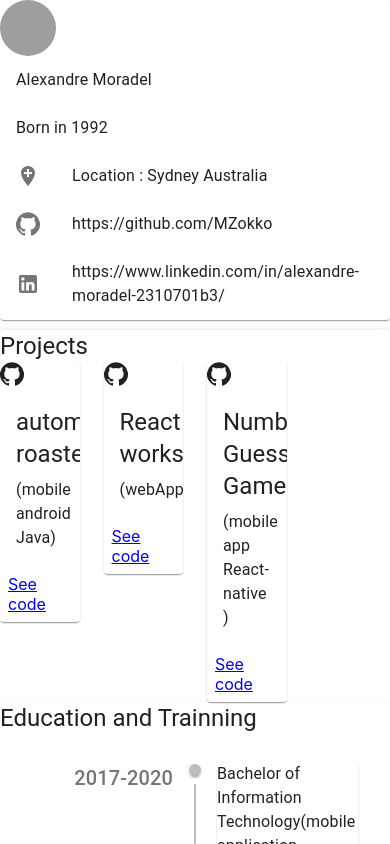
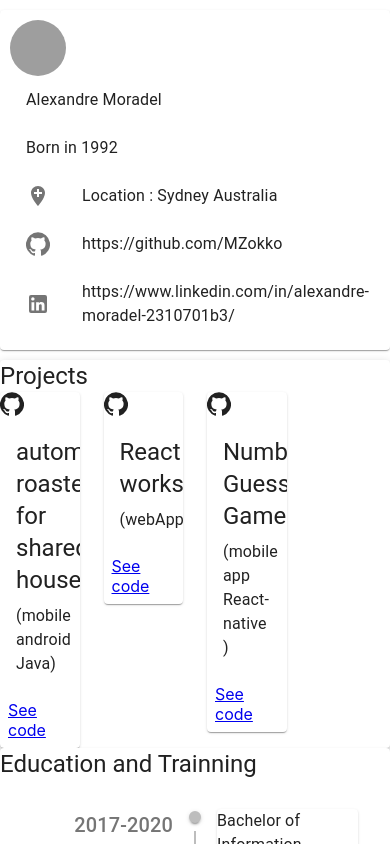
Before and after one commit to MZokko/react-portfolio, a React (Create React App) app: page / in a window 390 px wide. Shown: the top 844 px of the page. Built offline with nearby package versions, Linux system fonts and the light colour scheme; grey boxes are pictures that could not be loaded.

Commit message:
css margin

```diff
--- a/src/App.css
+++ b/src/App.css
@@ -1,6 +1,6 @@
 .App {
   display: flex;
-  justify-content: space-evenly;
+  justify-content: space-between;
   align-items: top;
   /* background-color: aqua; */
   width: 100%;
@@ -8,6 +8,8 @@
 
 @media only screen and (max-width: 800px) {
   .App {
-    display:block;
+    display: flex;
+    flex-direction: column;
+
   }
 }
--- a/src/App.js
+++ b/src/App.js
@@ -1,18 +1,19 @@
 import AboutMe from './Components/AboutMe';
 import Content from './Components/Content';
 import Resume from './Components/resume/index';
+import Portefolio from './Components/portefolio/index'
 import './App.css';
 
-import Paper from '@material-ui/core/Paper';
 
 function App() {
   return (
     <div className='App'>
       <AboutMe />
       <div>
-        <Content />
-        <Resume />
+          <Portefolio/>
+          <Resume />
       </div>
+
     </div>
   );
 }
--- a/src/Components/AboutMe/index.js
+++ b/src/Components/AboutMe/index.js
@@ -11,16 +11,6 @@ import {styles} from './styles.js'
 import AboutMeSlot from './AboutMeSlot';
 
 const useStyles = makeStyles((theme) => ({
-    root: {
-      display: 'flex',
-      '& > *': {
-        margin: theme.spacing(1),
-      },
-    },
-    small: {
-      width: theme.spacing(3),
-      height: theme.spacing(3),
-    },
     large: {
       width: theme.spacing(7),
       height: theme.spacing(7),
--- a/src/Components/AboutMe/styles.js
+++ b/src/Components/AboutMe/styles.js
@@ -1,7 +1,14 @@
 export const styles = {
-    aboutMeContainer: {
-        margin:'10 px',
-    }
+  aboutMeContainer: {
+    height: 'fit-content',
+    overflow: 'visible',
+    marginBottom: '10px',
+    // marginRight: '10px',
+    // marginLeft: '10px',
+    marginTop: '10px',
+
+    padding: '10px'
+  },
 
 
-}
+};
--- a/src/Components/Content/index.js
+++ b/src/Components/Content/index.js
@@ -10,7 +10,7 @@ const Content = () => {
   return (
 
 <Paper>
-      <div style={{marginTop:'10px'}}>
+      <div style={{}}>
         <Portefolio />
       </div>
     </Paper>
--- a/src/Components/portefolio/index.js
+++ b/src/Components/portefolio/index.js
@@ -12,18 +12,18 @@ import GitHubIcon from '@material-ui/icons/GitHub';
 
 const portefolio = () => {
   return (
-    <Paper elevation={3}  className={styles.Portefolio}>
+
+    <Card elevation={3} variant='elevation' classes={styles.Portefolio} >
       <Typography variant='h5'>Projects</Typography>
-      <Grid container spacing={3}>
-
+      <Grid container spacing={3} className={{margin: '10px 10px 10px 10px'}}>
         <Grid item xs={3}>
-          <Card>
+          <Card classes={{overflow: 'visible'}}>
             <CardMedia>
               <GitHubIcon />
             </CardMedia>
             <CardContent>
               <Typography gutterBottom variant='h5' component='h2'>
-                automated roaster
+                automated roaster for shared house
               </Typography>
               <Typography>(mobile android Java)</Typography>
             </CardContent>
@@ -35,7 +35,7 @@ const portefolio = () => {
         </Grid>
 
         <Grid item xs={3}>
-        <Card>
+        <Card  classes={{overflow: 'visible'}}>
             <CardMedia>
               <GitHubIcon />
             </CardMedia>
@@ -53,7 +53,7 @@ const portefolio = () => {
         </Grid>
 
         <Grid item xs={3}>
-        <Card>
+        <Card  classes={{overflow: 'visible'}}>
             <CardMedia>
               <GitHubIcon />
             </CardMedia>
@@ -70,7 +70,8 @@ const portefolio = () => {
           </Card>
         </Grid>
       </Grid>
-    </Paper>
+    </Card>
+
   );
 };
 
--- a/src/Components/portefolio/style.js
+++ b/src/Components/portefolio/style.js
@@ -1,11 +1,15 @@
 export const styles = {
-    Portefolio: {
-      display: 'flex',
-      marginTop:'30 px',
-    //   width: '100%',
-      padding: '10 px',
-      justifyContent:'center',
-      alignitems:'baseline',
-      // backgroundColor: 'blue',
-    },
-  };
+  Portefolio: {
+    height: 'fit-content',
+    display: 'flex',
+    overflow: 'visible',
+    justifyContent: 'space-between',
+    margin: ' 10px',
+    padding: ' 10px',
+  },
+
+  containerPortfolio: {
+    marginBottom: '10px',
+    padding: '5px',
+  },
+};
```
